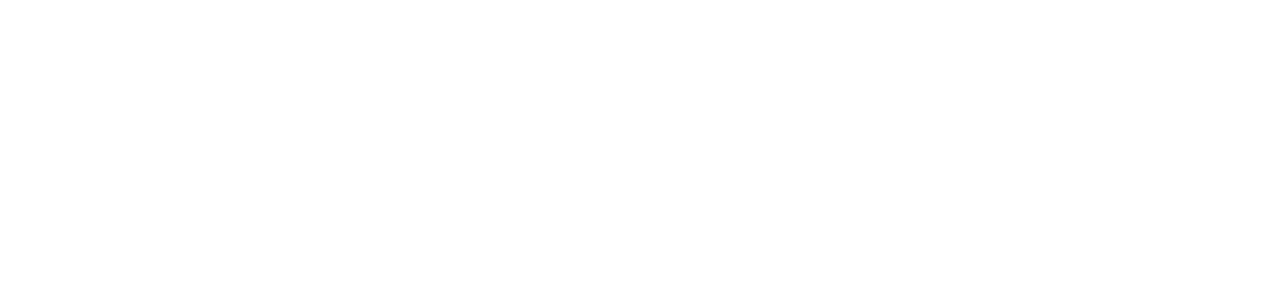
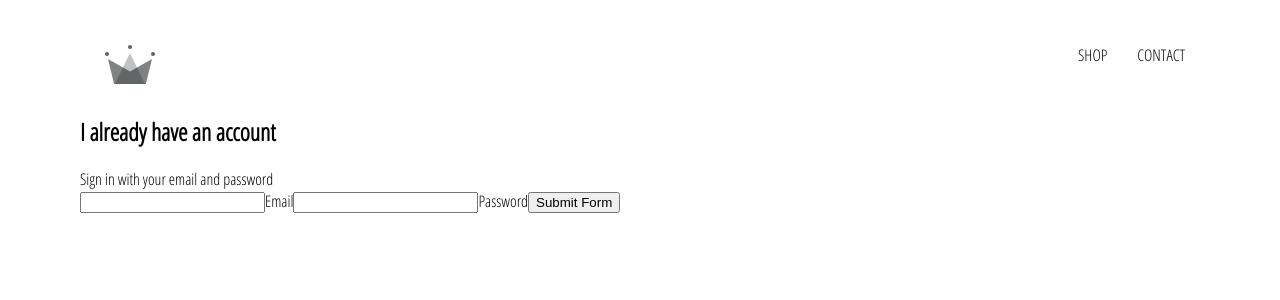
Before and after one commit to roberto-keane/e-shop, a React (Create React App) app: page /signin in a window 1280 px wide. Shown: the top 300 px of the page. Built offline with nearby package versions, Linux system fonts and the light colour scheme.

Commit message:
updating new component & page of signin-signout

```diff
--- a/src/App.css
+++ b/src/App.css
@@ -2,3 +2,8 @@
     font-family: 'Open Sans Condensed';
     padding: 20px 80px;
 }
+
+a {
+    text-decoration: none;
+    color: black;
+}
--- a/src/App.js
+++ b/src/App.js
@@ -5,13 +5,17 @@
 
 import HomePage from './pages/homepage/homepage.component';
 import ShopPage from './pages/shop/shop.component';
+import SignInAndSignUpPage from './pages/sign-in-and-sign-up/sign-in-and-sign-up.component';
+import Header from './components/header/header.component';
 
 function App() {
   return (
     <div>
+      <Header />
       <Switch>
         <Route exact path='/' component={HomePage} />
         <Route path='/shop' component={ShopPage} />
+        <Route path='/signin' component={SignInAndSignUpPage} />
       </Switch>
     </div>
   );
--- /dev/null
+++ b/src/components/header/header.component.jsx
@@ -0,0 +1,24 @@
+import React from 'react';
+import { Link } from 'react-router-dom'
+
+import { ReactComponent as Logo } from '../../assets/crown.svg';
+
+import './header.styles.scss'
+
+const Header = () => (
+    <div className='header'>
+        <Link to='/' className='logo-container'>
+            <Logo className='logo' />
+        </Link>
+        <div className='options'>
+            <Link className='option' to='/shop'>
+                SHOP
+            </Link>
+            <Link className='option' to='/shop'>
+                CONTACT
+            </Link>
+        </div>
+    </div>
+)
+
+export default Header;
--- /dev/null
+++ b/src/components/header/header.styles.scss
@@ -0,0 +1,25 @@
+.header {
+    height: 70px;
+    width: 100%;
+    display: flex;
+    justify-content: space-between;
+    margin-bottom: 25px;
+
+    .logo-container {
+      height: 100%;
+      width: 70px;
+      padding: 25px;
+    }
+
+    .options {
+      width: 50%;
+      height: 100%;
+      display: flex;
+      align-items: center;
+      justify-content: flex-end;
+
+      .option {
+        padding: 10px 15px;
+      }
+    }
+  }
--- /dev/null
+++ b/src/components/sign-in/sign-in.component.jsx
@@ -0,0 +1,46 @@
+import React from 'react';
+
+import './sign-in.styles.scss';
+
+class SignIn extends React.Component {
+    constructor(){
+        super();
+
+        this.state = {
+            email: '',
+            password: ''
+        }
+    }
+
+    handleSubmit = (e) => {
+        e.preventDefault();
+
+        this.setState({ email: '', password: ''})
+    }
+
+    handleChange = (e) => {
+        const { value, name } = e.target;
+
+        this.setState({ [name]: value });
+    }
+
+    render() {
+        return (
+            <div className='sign-in'>
+                <h2>I already have an account</h2>
+                <span>Sign in with your email and password</span>
+
+                <form onSubmit={this.handleSubmit}>
+                    <input name="email" type='email' value={this.state.email} onChange={this.handleChange} required />
+                    <label>Email</label>
+                    <input name="password" type='password' value={this.state.password} onChange={this.handleChange} required />
+                    <label>Password</label>
+
+                    <input type='submit' value='Submit Form' />
+                </form>
+            </div>
+        )
+    }
+}
+
+export default SignIn;
--- /dev/null
+++ b/src/pages/sign-in-and-sign-up/sign-in-and-sign-up.component.jsx
@@ -0,0 +1,13 @@
+import React from 'react';
+
+import SignIn from '../../components/sign-in/sign-in.component';
+
+import './sign-in-and-sign-up.styles.scss';
+
+const SignInAndSignUpPage = () => (
+    <div className="sign-in-and-sign-up">
+     <SignIn />
+    </div>
+)
+
+export default SignInAndSignUpPage;
```
Also changed, not shown: src/assets/crown.svg (added), src/components/sign-in/sign-in.styles.scss (added), src/pages/sign-in-and-sign-up/sign-in-and-sign-up.styles.scss (added).
